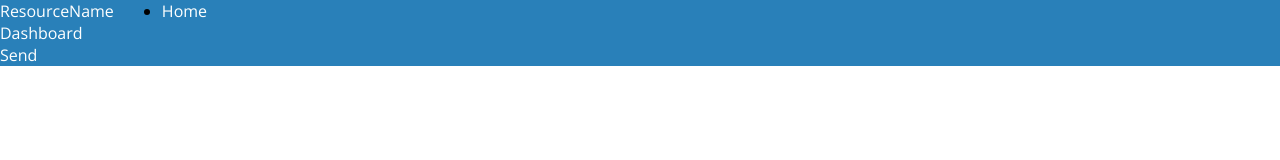
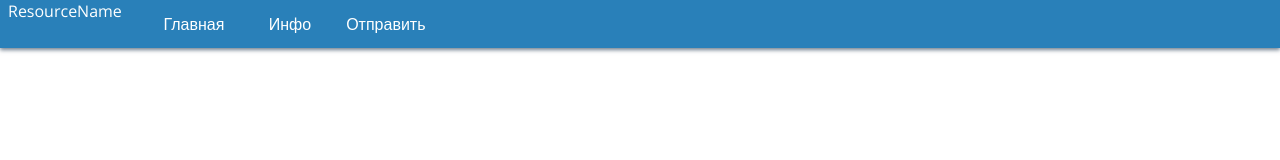
Before and after one commit to rubachevivan/water-ma, a website: page app/index.html in a window 1280 px wide. Drawn offline with nearby package versions, Linux system fonts and the light colour scheme.

Commit message:
Edit styles for header

```diff
--- a/app/index.html
+++ b/app/index.html
@@ -11,12 +11,18 @@
 </head>
 <body>
    <nav>
-      <a href="#">Resource<span>Name</span></a>
+      <a class="logo" href="#">Resource<span>Name</span></a>
       <ul>
-         <li><a href="#">Home</a></li>
-         <li><a href="#">Dashboard</a></li>
-         <li><a href="#">Send</a></li>
+         <li><a href="#">Главная</a></li>
+         <li><a href="#">Инфо</a></li>
+         <li><a href="#">Отправить</a></li>
       </ul>
    </nav>
+   <header>
+
+   </header>
+   <footer>
+
+   </footer>
 </body>
 </html>
--- a/app/styles/main.css
+++ b/app/styles/main.css
@@ -7,9 +7,12 @@ body {
    font-family: "Open Sans", sans-serif;
 }
 
+
 nav {
    width: 100%;
+   height: 3em;
    background-color: rgb(41, 128, 185);
+   box-shadow: 0px 2px 4px rgba(52, 73, 94, 0.7);
 }
 
 nav a {
@@ -17,7 +20,36 @@ nav a {
    color: white;
 }
 
-nav > a {
+nav  a.logo {
+   font: 1.5em/2em normal "Open Sans", Helvetica, Arial, sans-serif;
    float: left;
-   margin-right: 3em;
+   margin:0 1.5em 0 0.5em;
 }
+
+nav a.logo span {
+   font-weight: lighter;
+}
+
+nav li {
+   list-style: none;
+   float: left;
+   }
+nav li a {
+   display: inline-block;
+   text-align: center;
+   line-height: 3em;
+   width: 6em;
+   transition: 0.2s;
+}
+
+nav li a:hover {
+   background-color: rgb(52, 152, 219);
+}
+
+
+
+
+
+footer {
+
+}
```
Also changed, not shown: dist/index.html, dist/styles/main.min.css.
